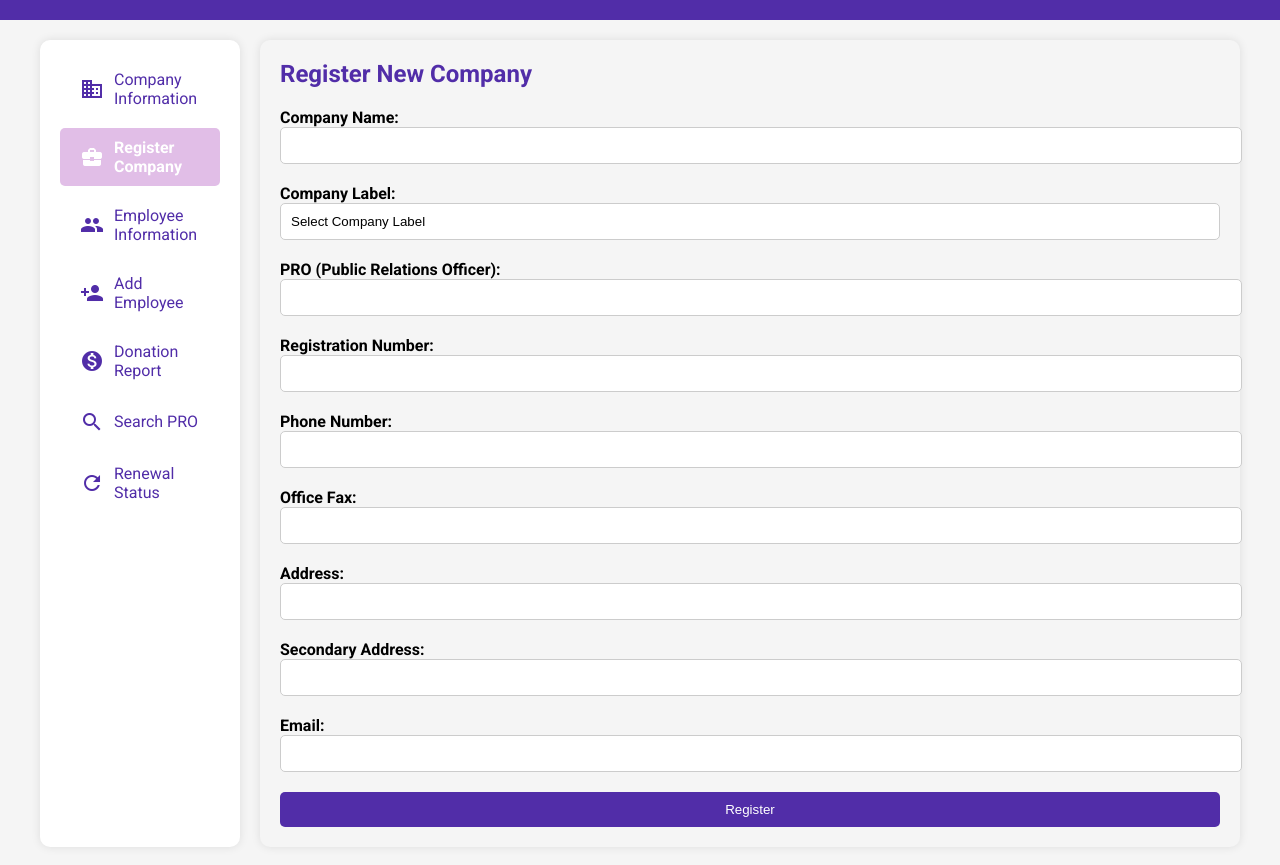
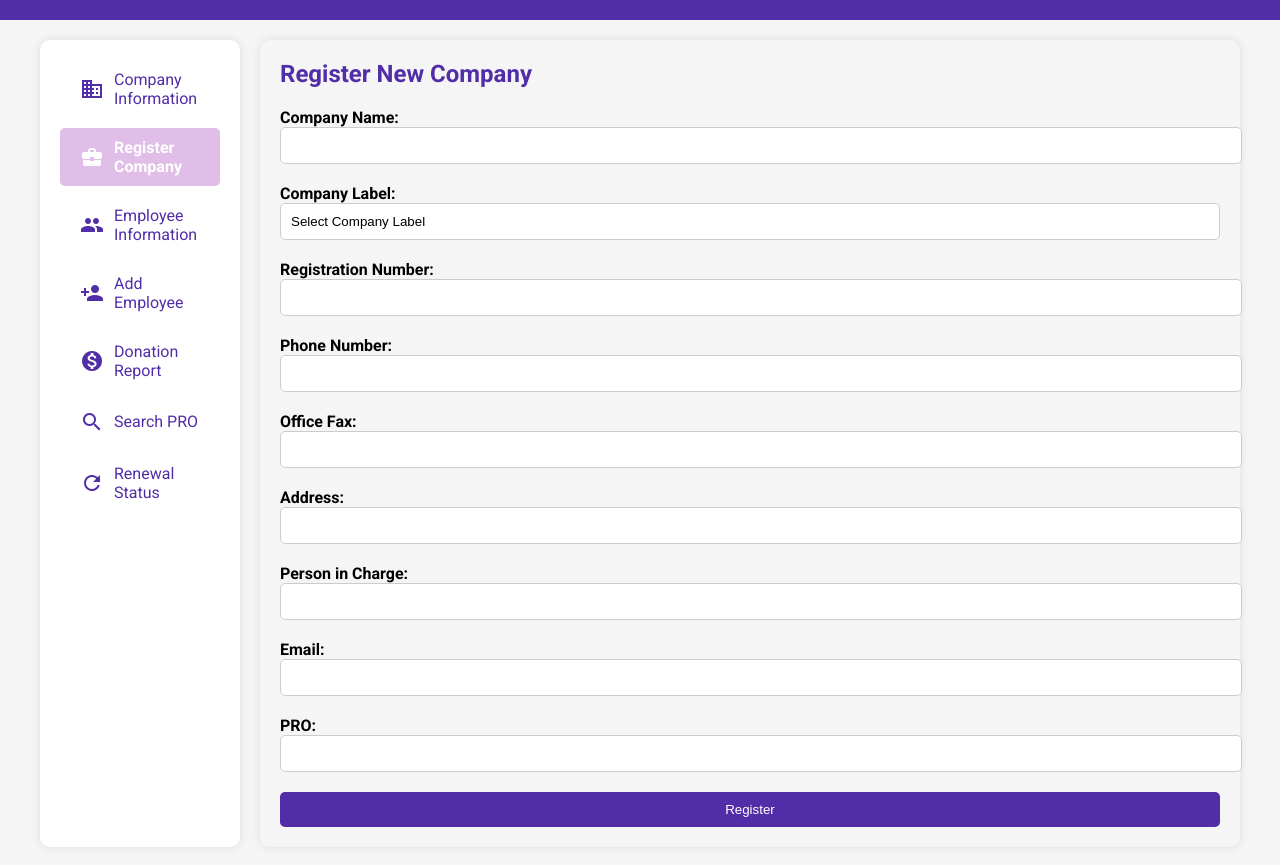
Before and after one commit to glitter545/sub-admin-proto, a plain HTML site: page register-company.html in a window 1280 px wide. Shown: the part 101-966 px from the top of the page. Drawn offline with Linux system fonts and the light colour scheme.

```diff
--- a/register-company.html
+++ b/register-company.html
@@ -233,10 +233,6 @@
           </select>
         </div>
         <div>
-          <label for="proName">PRO (Public Relations Officer):</label>
-          <input type="text" id="proName" name="proName" required>
-        </div>
-        <div>
           <label for="registrationNumber">Registration Number:</label>
           <input type="text" id="registrationNumber" name="registrationNumber" required>
         </div>
@@ -253,12 +249,16 @@
           <input type="text" id="address" name="address" required>
         </div>
         <div>
-          <label for="secondaryAddress">Secondary Address:</label>
+          <label for="secondaryAddress">Person in Charge:</label>
           <input type="text" id="secondaryAddress" name="secondaryAddress" required>
         </div>
         <div>
           <label for="email">Email:</label>
           <input type="email" id="email" name="email" required>
+        </div>
+        <div>
+          <label for="proName">PRO:</label>
+          <input type="text" id="proName" name="proName" required>
         </div>
         <button type="submit" id="registerButton">Register</button>
       </form>
```
